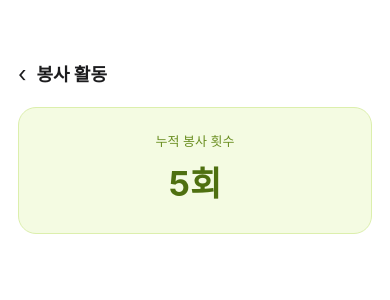
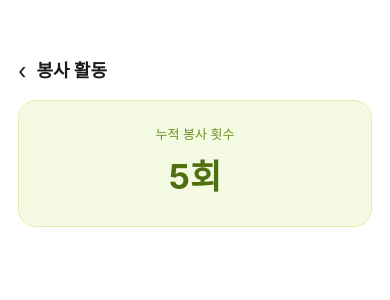
Before and after one commit to Start-Up-10th/CheckUp-Client, a Next.js app in the folder web/: page /volunteer in a window 390 px wide. Shown: the top 300 px of the page. Built offline with nearby package versions, Linux system fonts and the light colour scheme; a web font is replaced by a local one.

Commit message:
fix: 하위 화면 헤더 줄 높이를 Figma에 맞춤

```diff
--- a/web/src/components/student/StudentPageHeader.tsx
+++ b/web/src/components/student/StudentPageHeader.tsx
@@ -10,6 +10,7 @@ type StudentPageHeaderProps = {
  * REQ-UI-004: QR 카메라·봉사·알림 화면의 `뒤로가기 + 제목` 헤더.
  * 핸드폰(Figma 319:287)은 `‹ 제목`, 위 여백은 Figma에서 보이는 위치 그대로 상태바(50px)+8px=58px
  * (마이페이지와 같은 기준). 노트북(322:374)은 사이드바로 이동하므로 `‹` 없이 24px 제목만 둔다.
+ * 줄 높이는 Figma 글자 상자(`‹` 26px·제목 22px, 노트북 제목 29px)에 맞춰 본문이 Figma 위치(핸드폰 100px)에서 시작한다.
  */
 export function StudentPageHeader({ title, backHref }: StudentPageHeaderProps) {
   return (
@@ -17,11 +18,11 @@ export function StudentPageHeader({ title, backHref }: StudentPageHeaderProps) {
       <Link
         href={backHref}
         aria-label="뒤로 가기"
-        className="-m-2 p-2 text-[22px] leading-normal text-admin-text md:hidden"
+        className="-m-2 p-2 text-[22px] leading-[26px] text-admin-text md:hidden"
       >
         ‹
       </Link>
-      <h1 className="text-lg font-bold leading-normal text-admin-text md:text-2xl md:tracking-[-0.48px]">
+      <h1 className="text-lg font-bold leading-[22px] text-admin-text md:text-2xl md:leading-[29px] md:tracking-[-0.48px]">
         {title}
       </h1>
     </header>
```
